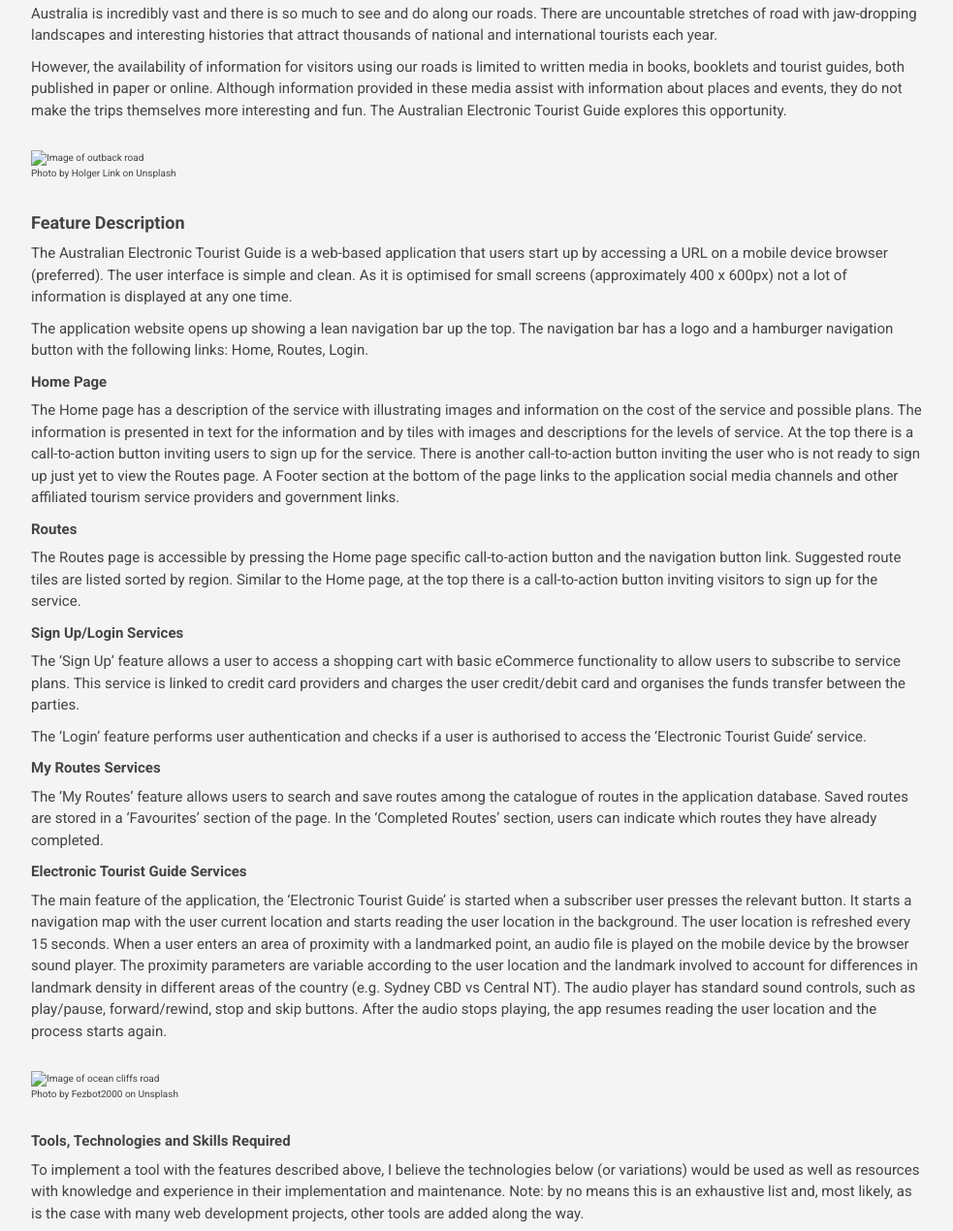
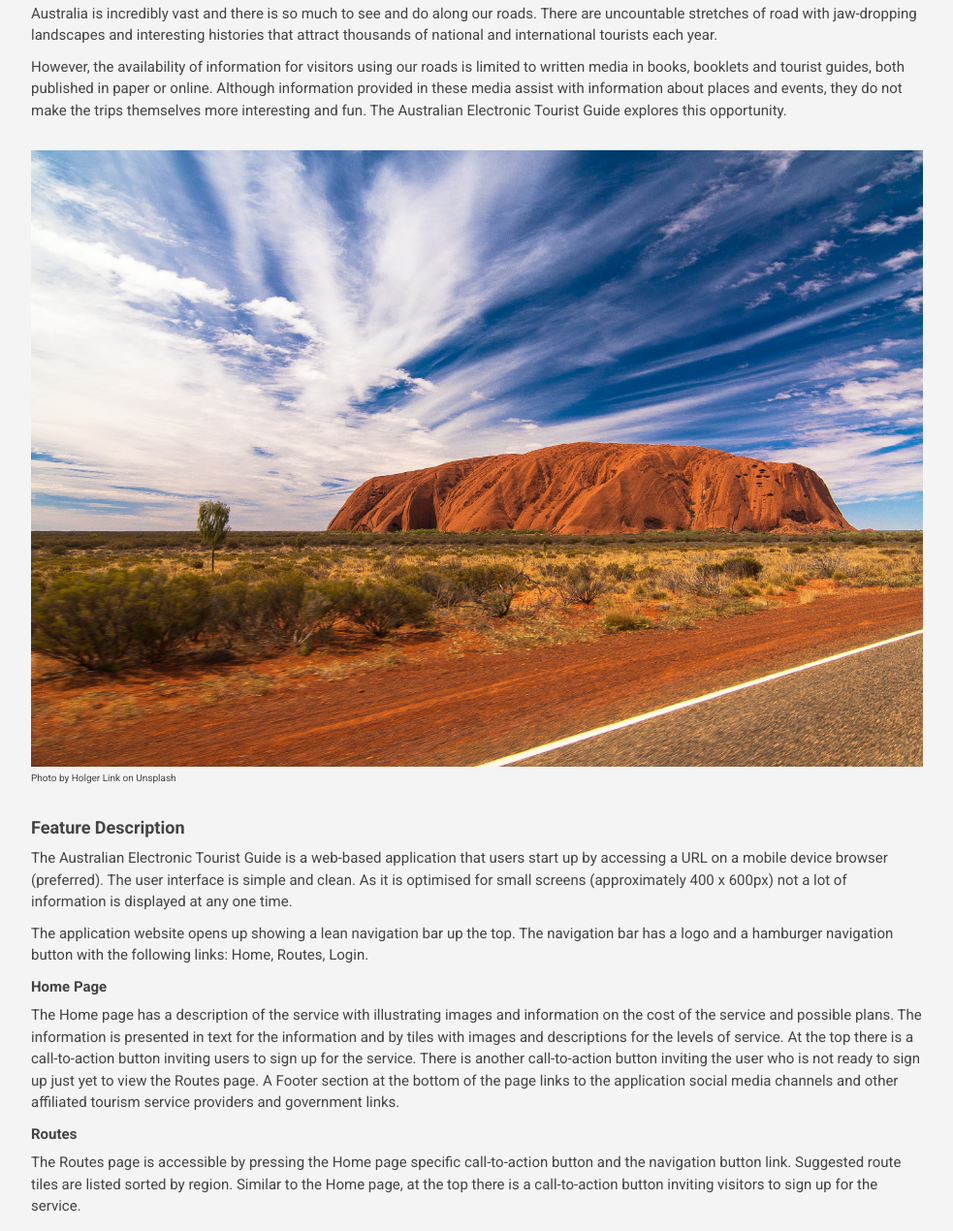
Before and after one commit to barrosdaniel/personal-profile, a plain HTML site: page project.html in a window 1280 px wide. Shown: the part 501-1771 px from the top of the page at 97% size, without its empty margins (148-1131 px from the left). Drawn offline with Linux system fonts and the light colour scheme; the site is published under a folder, as on GitHub Pages, so addresses that start at the root find nothing.

Commit message:
bugfix: Fix defective image links

```diff
--- a/project.html
+++ b/project.html
@@ -81,7 +81,7 @@
       Tourist
       Guide explores this opportunity.</p>
     <figure>
-      <img src="/img/holger-link-1GFUOji-yck-unsplash.jpg"
+      <img src="img/holger-link-1GFUOji-yck-unsplash.jpg"
         alt="Image of outback road" class="project__image">
       <figcaption>Photo by Holger Link on Unsplash</figcaption>
     </figure>
@@ -137,7 +137,7 @@
       stop and skip buttons. After the audio stops playing, the app resumes
       reading the user location and the process starts again. </p>
     <figure>
-      <img src="/img/fezbot2000-bUgPgGNpqws-unsplash.jpg"
+      <img src="img/fezbot2000-bUgPgGNpqws-unsplash.jpg"
         alt="Image of ocean cliffs road" class="project__image">
       <figcaption>Photo by Fezbot2000 on Unsplash</figcaption>
     </figure>
```
Also changed, not shown: job.html (+1 -1 lines), profile.html (+1 -1 lines).
